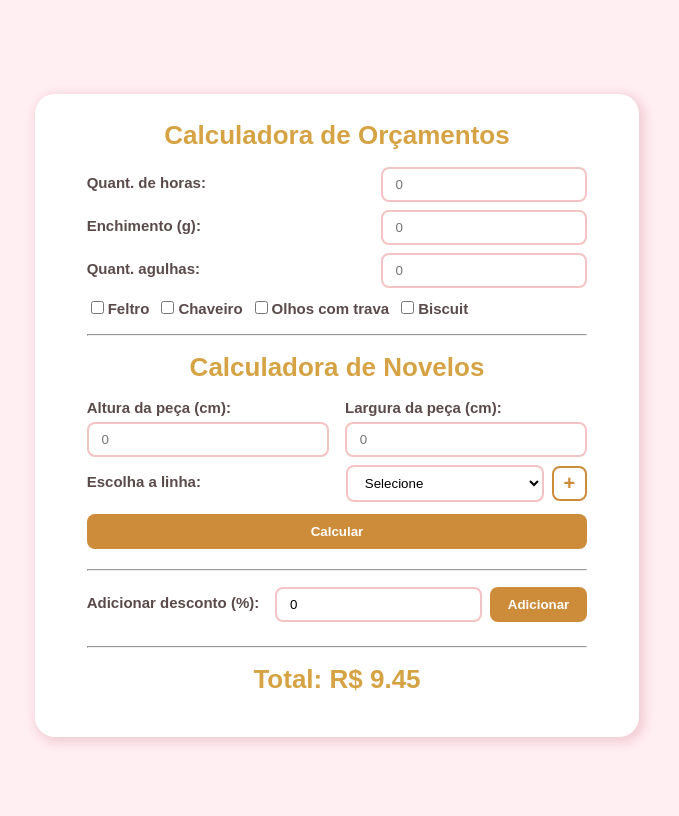
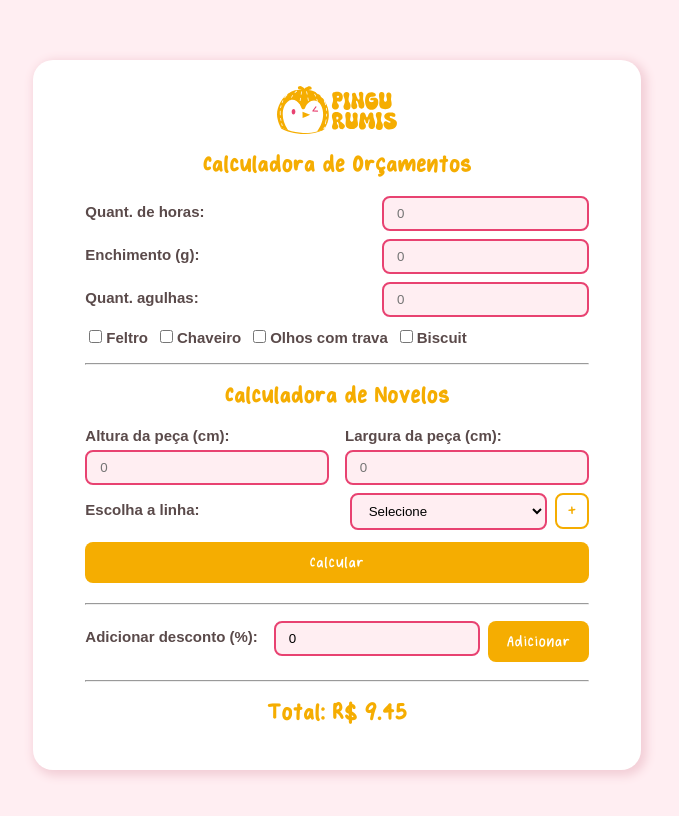
Before and after one commit to mirellanaspolini/calcularOrcamento, a React (Vite) app: page / in a window 1280 px wide. Shown: the top 816 px of the page, without its empty margins (303-982 px from the left). Built offline with nearby package versions, Linux system fonts and the light colour scheme.

Commit message:
WIP: corrigido alguns estilos e adicionando logo

```diff
--- a/src/App.css
+++ b/src/App.css
@@ -1,3 +1,8 @@
+@font-face {
+    font-family: "Hynings Handwriting V2";
+    src: url(../public/fonte/HyningsHandwritingV2-Regular.ttf);
+}
+
 * {
     font-family: sans-serif;
     padding: 0;
@@ -39,8 +44,8 @@ fieldset {
 
 input,
 select {
-    background-color: #ffffff;
-    border: solid 2px #f4c4c4;
+    background-color: #ffeef2;
+    border: solid 2px #E84271;
     padding: 0.5rem 0.8rem;
     border-radius: 8px;
     display: inline-block;
@@ -57,7 +62,7 @@ p {
 h3 {
     text-align: center;
     margin-bottom: 16px;
-    color: #d6a344;
+    color: #F5AD01;
     font-size: 26px;
 }
 
@@ -65,15 +70,18 @@ h3,
 h4,
 button {
     font-family: "Hynings Handwriting V2", sans-serif;
+    letter-spacing: 0.5px;
 }
 
 button {
-    font-weight: bold;
+    font-weight: 500;
     cursor: pointer;
     border-radius: 8px;
     padding: 8px 16px;
     border: 2px solid transparent;
     height: fit-content;
+    font-size: 18px;
+    letter-spacing: 0.5px;
 }
 
 .btnFull {
@@ -82,12 +90,12 @@ button {
 }
 
 .btnPrimario {
-    background-color: #cc8c39;
+    background-color: #F5AD01;
     color: #fff;
 }
 
 .btnPrimario:hover {
-    background-color: #b66b2d;
+    background-color: #d88406;
 }
 
 .btnIcone {
@@ -97,13 +105,13 @@ button {
 }
 
 .btnSecundario {
-    border-color: #cc8c39;
+    border-color: #F5AD01;
     background-color: #fff;
-    color: #cc8c39;
+    color: #F5AD01;
 }
 
 .btnSecundario:hover {
-    background-color: #faeccf;
+    background-color: #faf2e4;
 }
 
 #selectLinha {
--- a/src/App.jsx
+++ b/src/App.jsx
@@ -38,6 +38,7 @@ const App = () => {
 
     return (
         <main>
+            <img style={{display:"block", margin: "0 auto 16px"}} width="120px" src="../public/logo.svg" alt="" />
             <h3>Calculadora de Orçamentos</h3>
             <CampoTexto
                 id="txtQuantHoras"
--- a/src/componentes/Modal/index.css
+++ b/src/componentes/Modal/index.css
@@ -1,5 +1,5 @@
 h4 {
-    color: #b03e3e;
+    color: #E84271;
     margin-bottom: 8px;
     margin-top: 16px;
 }
```
Also changed, not shown: public/fonte/HyningsHandwritingV2-Regular.ttf (added), public/logo.svg (added).
